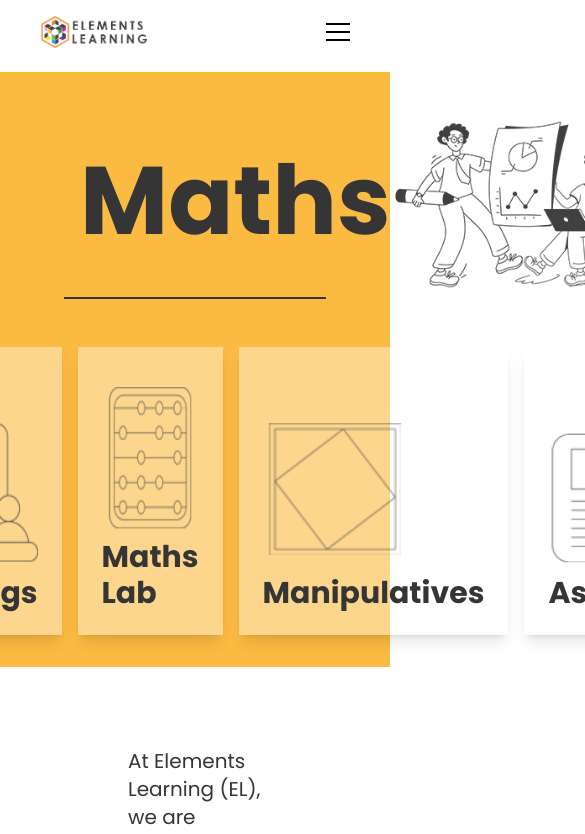
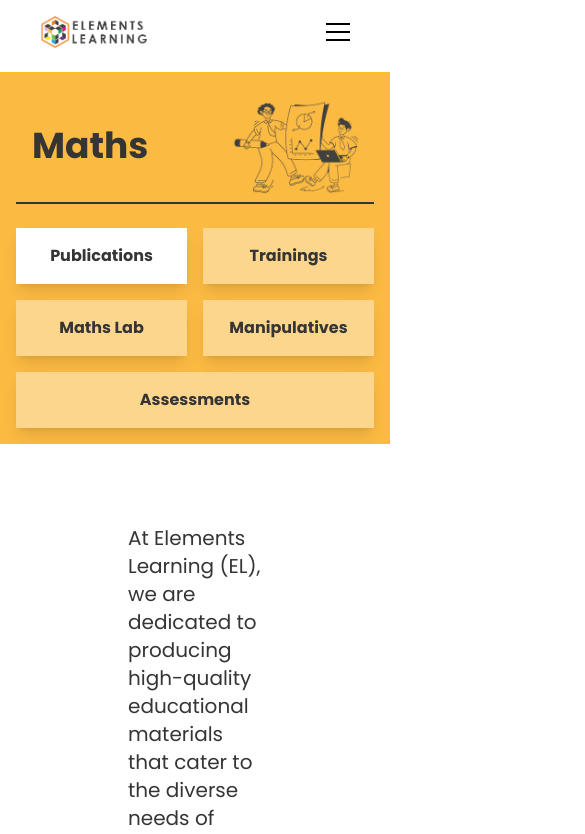
Before and after one commit to TahaShah141/elements-learning, a React (Vite) app: page /services/maths in a window 390 px wide. Shown: the top 834 px of the page, 585 px wide, since content can reach past the window. Built offline with nearby package versions, Linux system fonts and the light colour scheme.

Commit message:
make header responsive

```diff
--- a/src/Pages/WhatWeOfferPage/Sections/TabView.jsx
+++ b/src/Pages/WhatWeOfferPage/Sections/TabView.jsx
@@ -2,11 +2,11 @@ import { useState } from "react"
 
 const TabHeader = ({tab, isOpen, onClick}) => {
   return (
-    <div onClick={onClick} className={`size-72 shadow-lg p-6 flex flex-col gap-2 justify-end transition-all duration-300 ${isOpen ? "bg-white" : "bg-white/40 hover:bg-white/70"}`}>
-      <div className="h-3/5">
+    <div onClick={onClick} className={`xs:h-16 sm:h-24 md:h-32 flex-1 lg:h-44 xl:h-64 shadow-lg p-4 lg:p-6 flex flex-col gap-2 items-center justify-center sm:justify-end transition-all duration-300 ${isOpen ? "bg-white" : "bg-white/40 hover:bg-white/70"}`}>
+      <div className="hidden sm:flex h-3/5">
         <img src={tab.src} alt="" className="h-full"/>
       </div>
-      <h3 className="font-bold text-3xl">{tab.name}</h3>
+      <h3 className="font-bold xs:text-xs sm:text-sm min-[800px]:text-base lg:text-lg xl:text-2xl">{tab.name}</h3>
     </div>
   )
 }
@@ -17,13 +17,13 @@ export const TabView = ({name, color, src, tabs}) => {
 
   return (
     <div className="flex flex-col w-full">
-      <div className="flex flex-col p-8 px-16 gap-12" style={{backgroundColor: color}}>
+      <div className="flex flex-col p-4 md:p-8 lg:px-16 gap-6 lg:gap-12" style={{backgroundColor: color}}>
         <div className="flex w-full justify-between px-4 py-2 items-center border-b-2 border-light-black">
-          <h1 className="font-bold text-8xl">{name}</h1>
-          <img src={src} alt="" className="h-full"/>
+          <h1 className="font-bold text-4xl md:text-6xl lg:text-8xl">{name}</h1>
+          <img src={src} alt="" className="h-24 sm:h-32 lg:h-48"/>
         </div>
 
-        <div className="flex gap-4 justify-center">
+        <div className="flex gap-4 justify-center flex-wrap">
           {tabs.map(tab => <TabHeader tab={tab} onClick={() => setOpened(tab)} isOpen={opened.name === tab.name} />)}
         </div>
       </div>
```
